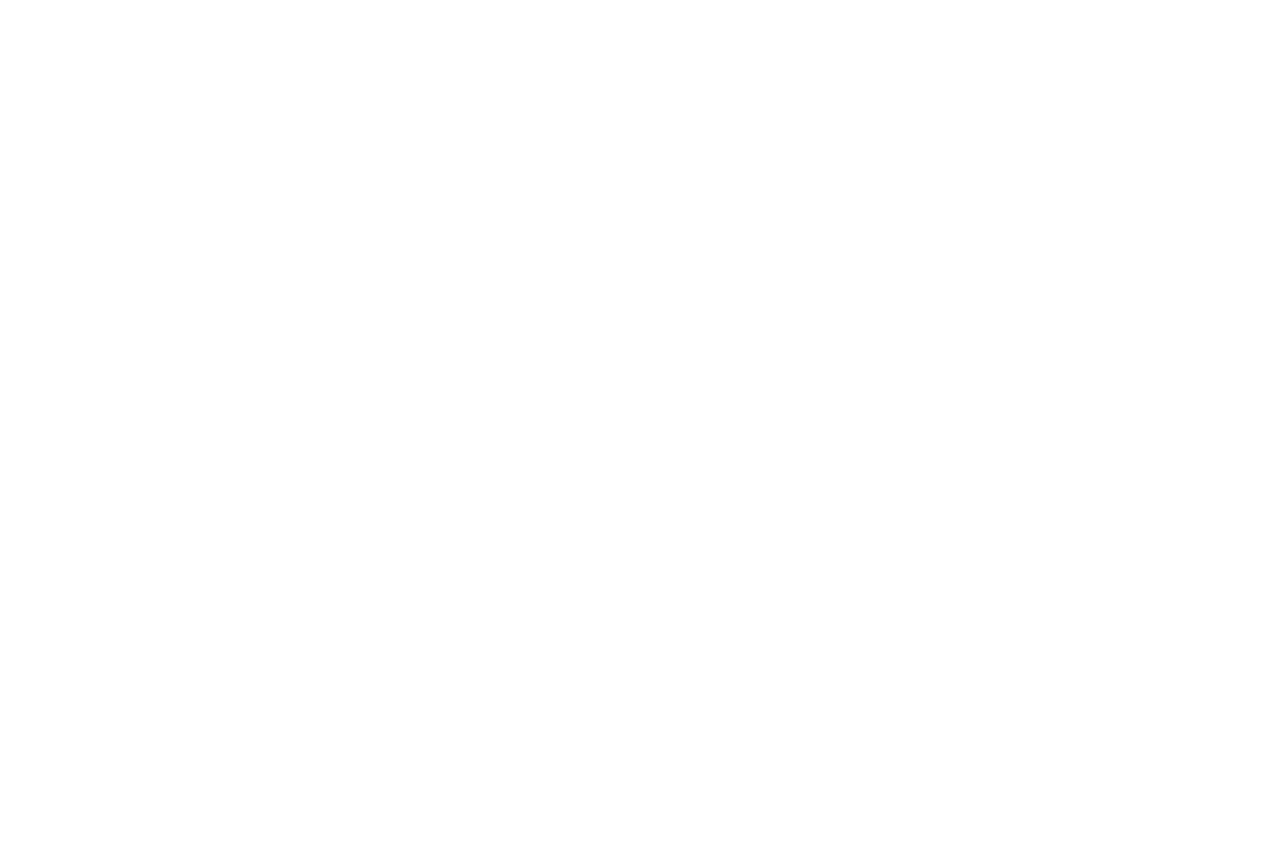
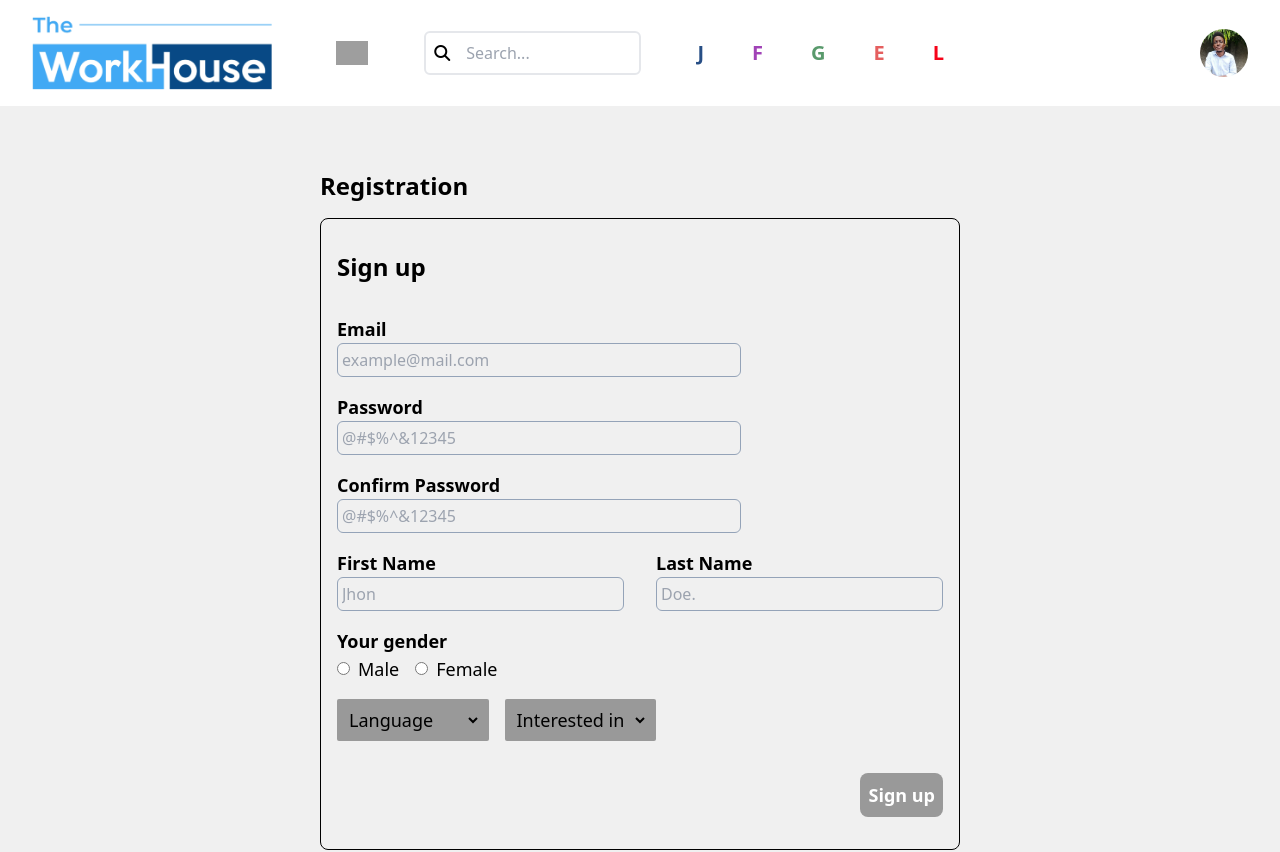
Before and after one commit to Dev-SalamSheikh/Workhouse-Project, a React (Create React App) app: page /register in a window 1280 px wide. Before the commit this address had no page. Shown: the top 852 px of the page. Before the commit the page ends 800 px from the top, so only its background shows below. Built offline with nearby package versions, Linux system fonts and the light colour scheme; grey boxes are pictures that could not be loaded.

Commit message:
register page complete

```diff
--- a/src/App.js
+++ b/src/App.js
@@ -6,6 +6,7 @@
 import PostGig from "./Pages/PostGig";
 import EventPage from "./Pages/EventPage";
 import BuildCV from "./Pages/BuildCV";
+import Register from "./Pages/Register";
 
 function App() {
   return (
@@ -18,6 +19,7 @@
         <Route path="/postgig" element={<PostGig />} />
         <Route path="/event" element={<EventPage />} />
         <Route path="/buildcv" element={<BuildCV />} />
+        <Route path="/register" element={<Register />} />
       </Routes>
     </BrowserRouter>
   );
--- /dev/null
+++ b/src/Pages/Register.jsx
@@ -0,0 +1,16 @@
+import React from "react";
+import Footer from "../components/Footer";
+import Navbar from "../components/Navbar";
+import RegisterForm from "../components/RegisterForm";
+
+const Register = () => {
+  return (
+    <div>
+      <Navbar />
+      <RegisterForm />
+      <Footer />
+    </div>
+  );
+};
+
+export default Register;
--- a/src/components/BasicInfo.jsx
+++ b/src/components/BasicInfo.jsx
@@ -105,11 +105,11 @@
           }
         >
           <option>Country</option>
-          <option value="Country">Nigeria</option>
-          <option value="Country">USA</option>
-          <option value="Country">Canada</option>
-          <option value="Country">India</option>
-          <option value="Country">Bangladesh</option>
+          <option value="nigeria">Nigeria</option>
+          <option value="usa">USA</option>
+          <option value="canada">Canada</option>
+          <option value="india">India</option>
+          <option value="bangladesh">Bangladesh</option>
         </select>
       </div>
 
@@ -129,11 +129,11 @@
           }
         >
           <option>Business</option>
-          <option value="Country">Business 2</option>
-          <option value="Country">Business 3</option>
-          <option value="Country">Business 4</option>
-          <option value="Country">Business 5</option>
-          <option value="Country">Business 6</option>
+          <option value="business">Business 2</option>
+          <option value="business">Business 3</option>
+          <option value="business">Business 4</option>
+          <option value="business">Business 5</option>
+          <option value="business">Business 6</option>
         </select>
       </div>
 
--- a/src/components/EventCalendar.jsx
+++ b/src/components/EventCalendar.jsx
@@ -50,13 +50,13 @@
         <div className="flex justify-between items-center gap-4 lg:gap-0 flex-wrap lg:flex-nowrap">
           {/* Filter By */}
           <div className="w-full lg:w-2/12">
-            <h2 className="text-xl text-center lg:text-start lg:text-3xl font-semibold">
+            <h2 className="text-xl lg:text-start lg:text-3xl font-semibold">
               Filter By <i className="fa-solid fa-arrow-up-wide-short"></i>
             </h2>
           </div>
           {/* SearchBox */}
           <div className="w-full">
-            <div className="bg-white flex gap-4 md:gap-8 items-center p-2 md:p-4 rounded-lg w-full md:w-8/12 mx-auto border-slate-400 border">
+            <div className="bg-white flex gap-4 md:gap-8 items-center p-2 md:p-4 rounded-lg w-full md:w-8/12 lg:mx-auto border-slate-400 border">
               <i className="fa-solid fa-magnifying-glass"></i>
               <input
                 type="text"
@@ -73,7 +73,7 @@
             </div>
           </div>
           {/* Current month */}
-          <div className="w-full lg:w-2/12 flex flex-col items-center lg:items-end">
+          <div className="w-full lg:w-2/12 flex flex-col lg:items-end">
             <p className="text-base lg:text-lg font-semibold">
               Filter by month/Year
             </p>
--- a/src/components/GigForm.jsx
+++ b/src/components/GigForm.jsx
@@ -423,6 +423,16 @@
                 </div>
               </div>
             </div>
+
+            {/* Buttons */}
+            <div className="mt-4 md:mt-12 text-end">
+              <button
+                className="border py-2 px-4 font-semibold rounded-md"
+                style={{ backgroundColor: "#7CD175" }}
+              >
+                Post Gig
+              </button>
+            </div>
           </form>
         </div>
       </div>
--- /dev/null
+++ b/src/components/RegisterForm.jsx
@@ -0,0 +1,214 @@
+import React from "react";
+import { useState } from "react";
+import { NavLink } from "react-router-dom";
+
+const RegisterForm = () => {
+  // States
+  const [registerData, setRegisterData] = useState({
+    email: "",
+    password: "",
+    confirmPassword: "",
+    firstName: "",
+    lastName: "",
+    language: "",
+    interested: "",
+  });
+
+  return (
+    <div className="py-8 lg:pt-16 lg:pb-12 bg-Banner">
+      <div className="container mx-auto lg:w-6/12 w-10/12">
+        <h1 className="text-2xl font-semibold">Registration</h1>
+        <div className="content border-black border rounded-lg px-4 py-8 mt-4">
+          <h1 className="text-xl md:text-2xl font-semibold mb-8">Sign up</h1>
+          <form>
+            {/* Email */}
+            <div className="mb-4 md:w-8/12">
+              <p className="text-base md:text-lg font-semibold">Email</p>
+              <input
+                placeholder="example@mail.com"
+                type="email"
+                value={registerData.email}
+                onChange={(e) =>
+                  setRegisterData({
+                    ...registerData,
+                    email: e.target.value,
+                  })
+                }
+                className="bg-transparent border border-slate-400 rounded-md p-1 w-full outline-none"
+              />
+            </div>
+            {/* Password */}
+            <div className="mb-4 md:w-8/12">
+              <p className="text-base md:text-lg font-semibold">Password</p>
+              <input
+                placeholder="@#$%^&12345"
+                type="password"
+                value={registerData.password}
+                onChange={(e) =>
+                  setRegisterData({
+                    ...registerData,
+                    password: e.target.value,
+                  })
+                }
+                className="bg-transparent border border-slate-400 rounded-md p-1 w-full outline-none"
+              />
+            </div>
+            {/* Confirm Password */}
+            <div className="mb-4 md:w-8/12">
+              <p className="text-base md:text-lg font-semibold">
+                Confirm Password
+              </p>
+              <input
+                placeholder="@#$%^&12345"
+                type="password"
+                value={registerData.confirmPassword}
+                onChange={(e) =>
+                  setRegisterData({
+                    ...registerData,
+                    confirmPassword: e.target.value,
+                  })
+                }
+                className="bg-transparent border border-slate-400 rounded-md p-1 w-full outline-none"
+              />
+            </div>
+
+            {/* Name */}
+            <div className="w-full flex gap-2 md:gap-8">
+              {/* First Name */}
+              <div className="mb-4 w-6/12">
+                <p className="text-base md:text-lg font-semibold">First Name</p>
+                <input
+                  type="text"
+                  placeholder="Jhon"
+                  value={registerData.firstName}
+                  onChange={(e) =>
+                    setRegisterData({
+                      ...registerData,
+                      firstName: e.target.value,
+                    })
+                  }
+                  className="bg-transparent border border-slate-400 rounded-md p-1 w-full outline-none"
+                />
+              </div>
+              {/* Last Name */}
+              <div className="mb-4 w-6/12">
+                <p className="text-base md:text-lg font-semibold">Last Name</p>
+                <input
+                  type="text"
+                  placeholder="Doe."
+                  value={registerData.lastName}
+                  onChange={(e) =>
+                    setRegisterData({
+                      ...registerData,
+                      lastName: e.target.value,
+                    })
+                  }
+                  className="bg-transparent border border-slate-400 rounded-md p-1 w-full outline-none"
+                />
+              </div>
+            </div>
+
+            {/* Male ar female */}
+            <p className="text-base md:text-lg font-semibold">Your gender</p>
+            <div className="flex gap-4">
+              <div className="flex items-center gap-2 text-lg w-max">
+                <input type="radio" name="gender" id="male" value="male" />
+                <label htmlFor="male">Male</label>
+              </div>
+              <div className="flex items-center gap-2 text-lg w-max">
+                <input type="radio" name="gender" id="female" value="female" />
+                <label htmlFor="female">Female</label>
+              </div>
+            </div>
+
+            {/* Language and category*/}
+            <div className="flex gap-4">
+              <div
+                className="mt-4 p-2 w-full md:w-6/12 lg:w-3/12 rounded-sm"
+                style={{ backgroundColor: "#999999" }}
+              >
+                <select
+                  className="bg-transparent w-full text-lg"
+                  value={registerData.language}
+                  onChange={(e) =>
+                    setRegisterData({
+                      ...registerData,
+                      language: e.target.value,
+                    })
+                  }
+                >
+                  <option>Language</option>
+                  <option value="English">English</option>
+                  <option value="Hindi">Hindi</option>
+                  <option value="Bengali">Bengali</option>
+                  <option value="French">French</option>
+                  <option value="Spanish">Spanish</option>
+                </select>
+              </div>
+              <div
+                className="mt-4 p-2 w-full md:w-6/12 lg:w-3/12 rounded-sm"
+                style={{ backgroundColor: "#999999" }}
+              >
+                <select
+                  className="bg-transparent w-full text-lg"
+                  value={registerData.interested}
+                  onChange={(e) =>
+                    setRegisterData({
+                      ...registerData,
+                      interested: e.target.value,
+                    })
+                  }
+                >
+                  <option>Interested in</option>
+                  <option value="freelance">Freelance</option>
+                  <option value="worker">Worker</option>
+                  <option value="Tutoring">Tutoring</option>
+                  <option value="Hiring">Hiring</option>
+                  <option value="Local Services">Local Services</option>
+                  <option value="Service Provider">Service Provider</option>
+                </select>
+              </div>
+            </div>
+
+            {/* Button */}
+            <div className="mt-8 text-end">
+              {registerData.interested === "freelance" ? (
+                <NavLink to="/buildcv">
+                  <button
+                    type="submit"
+                    style={{ backgroundColor: "#999999" }}
+                    className="text-white font-semibold text-lg p-2 rounded-lg"
+                  >
+                    Sign up
+                  </button>
+                </NavLink>
+              ) : registerData.interested === "worker" ? (
+                <NavLink to="/buildcv">
+                  <button
+                    type="submit"
+                    style={{ backgroundColor: "#999999" }}
+                    className="text-white font-semibold text-lg p-2 rounded-lg"
+                  >
+                    Sign up
+                  </button>
+                </NavLink>
+              ) : (
+                <NavLink to="/">
+                  <button
+                    type="submit"
+                    style={{ backgroundColor: "#999999" }}
+                    className="text-white font-semibold text-lg p-2 rounded-lg"
+                  >
+                    Sign up
+                  </button>
+                </NavLink>
+              )}
+            </div>
+          </form>
+        </div>
+      </div>
+    </div>
+  );
+};
+
+export default RegisterForm;
```
